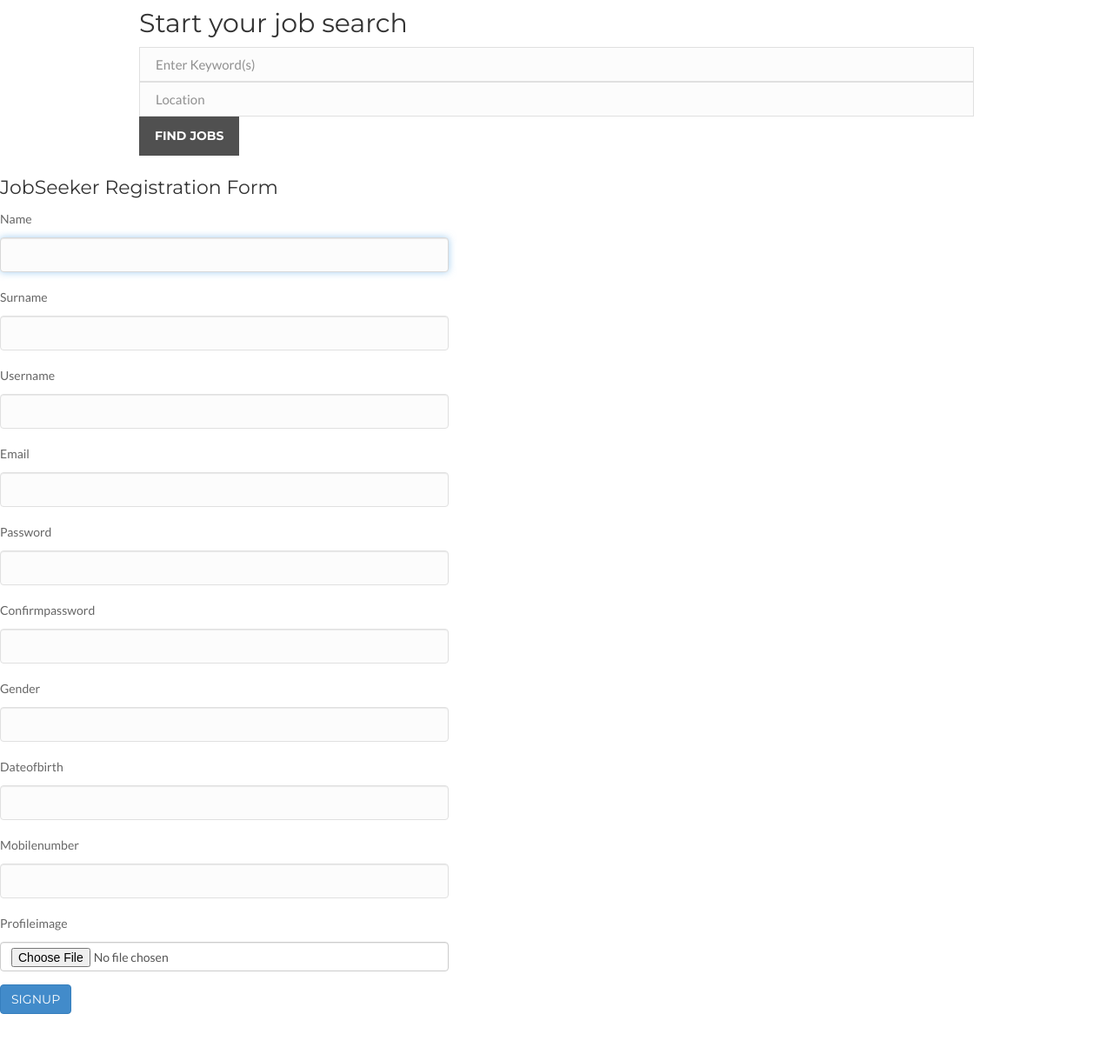
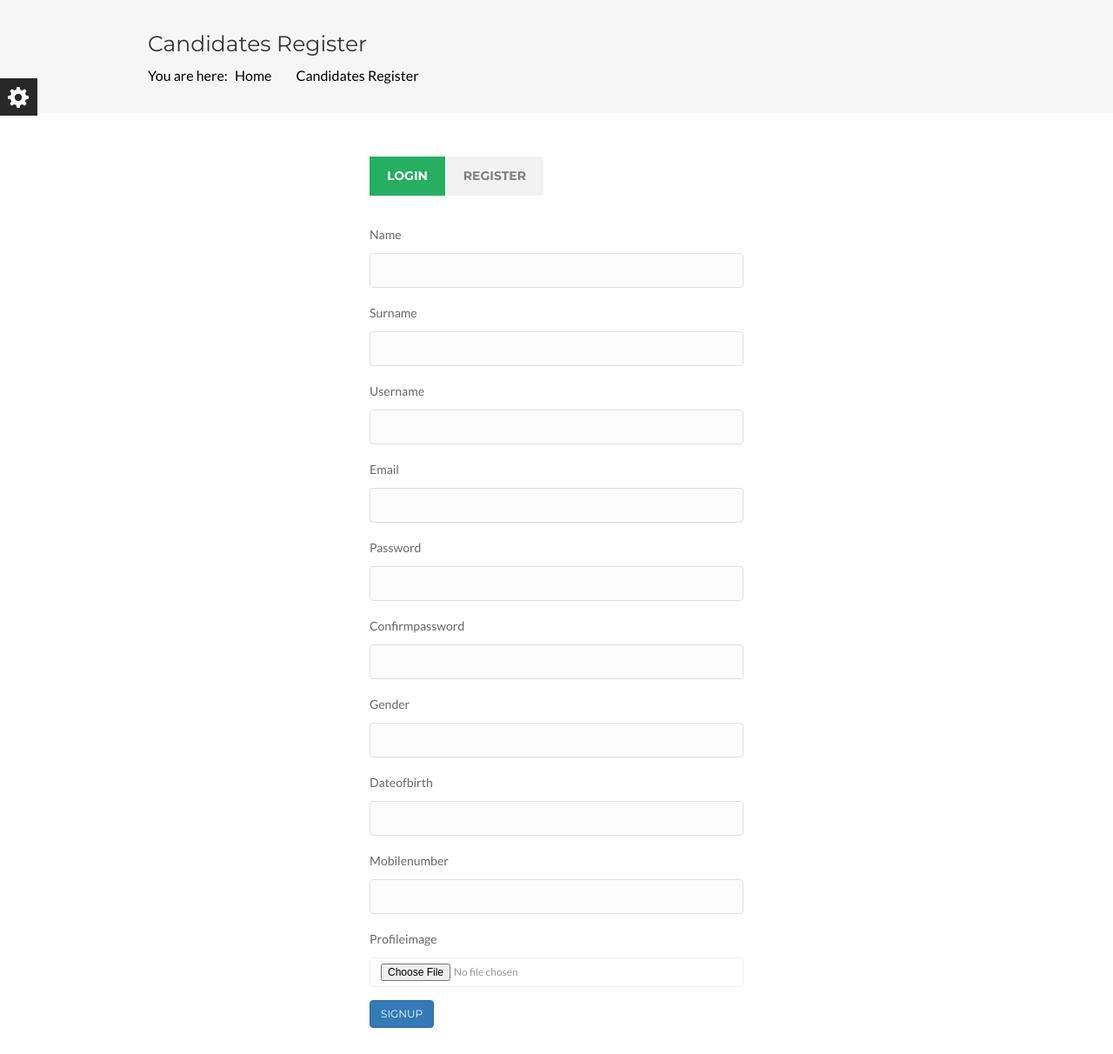
Before and after one commit to ewwgit/jobportal, a Yii app: template frontend/views/site/signup.php in a window 1280 px wide. Shown: the whole page at 87% size. Before the commit the page ends 1166 px from the top, so only its background shows below. Run offline with PHP 8.4 and a stand-in for Yii, Linux system fonts and the light colour scheme; the template is opened without the code that fills it, so the values that code supplies are empty; form fields are guessed from the names that the template uses; some libraries are stand-ins or nearby versions; some web fonts are replaced.

Commit message:
commit the signuppage after the stylesheet

```diff
--- a/frontend/views/site/signup.php
+++ b/frontend/views/site/signup.php
@@ -14,70 +14,114 @@
 
 ?>
 
+<!DOCTYPE html>
+<!--[if IE 8 ]><html class="ie ie8" lang="en"> <![endif]-->
+<!--[if (gte IE 9)|!(IE)]><!-->
+<html lang="en">
+<!--<![endif]-->
+<head>
 
-<html>
-<head>
-<title>Seeking an Job Portal Category Flat Bootstarp Resposive Website Template | Login :: w3layouts</title>
-<meta name="viewport" content="width=device-width, initial-scale=1">
-<meta http-equiv="Content-Type" content="text/html; charset=utf-8" />
-<meta name="keywords" content="Seeking Responsive web template, Bootstrap Web Templates, Flat Web Templates, Andriod Compatible web template,
-Smartphone Compatible web template, free webdesigns for Nokia, Samsung, LG, SonyErricsson, Motorola web design" />
-<script type="application/x-javascript"> addEventListener("load", function() { setTimeout(hideURLbar, 0); }, false); function hideURLbar(){ window.scrollTo(0,1); } </script>
-<link href="css/bootstrap-3.1.1.min.css" rel='stylesheet' type='text/css' />
-<!-- jQuery (necessary for Bootstrap's JavaScript plugins) -->
-<script src="js/jquery.min.js"></script>
-<script src="js/bootstrap.min.js"></script>
-<!-- Custom Theme files -->
-<link href="css/style.css" rel='stylesheet' type='text/css' />
-<link href='//fonts.googleapis.com/css?family=Roboto:100,200,300,400,500,600,700,800,900' rel='stylesheet' type='text/css'>
-<!----font-Awesome----->
-<link href="css/font-awesome.css" rel="stylesheet">
-<!----font-Awesome----->
+<!-- Basic Page Needs
+================================================== -->
+<meta charset="utf-8">
+<title>Work Scout</title>
+
+<!-- Mobile Specific Metas
+================================================== -->
+<meta name="viewport" content="width=device-width, initial-scale=1, maximum-scale=1">
+
+<!-- CSS
+================================================== -->
+<link href="css/bootstrap.min.css" rel="stylesheet" type="text/css">
+<link rel="stylesheet" href="css/style.css">
+<link rel="stylesheet" href="css/colors/green.css" id="colors">
+
+
+<!--[if lt IE 9]>
+	<script src="http://html5shim.googlecode.com/svn/trunk/html5.js"></script>
+<![endif]-->
+
 </head>
+<style>
+
+label.radio-inline{display:inline-block;}
+label.upload-btn i{color:#fff !important; margin-right:20px !important;}
+
+</style>
+
+
 
 <body>
-<div class="site-login">
 
-<div class="banner_1">
+  <div class="clearfix"></div>
+
+
+<div id="titlebar" class="single">
     <div class="container">
-		<div id="search_wrapper1">
-		   <div id="search_form" class="clearfix">
-		    <h1>Start your job search</h1>
-		    <p>
-			 <input type="text" class="text" placeholder=" " value="Enter Keyword(s)" onfocus="this.value = '';" onblur="if (this.value == '') {this.value = 'Enter Keyword(s)';}">
-			 <input type="text" class="text" placeholder=" " value="Location" onfocus="this.value = '';" onblur="if (this.value == '') {this.value = 'Location';}">
-			 <label class="btn2 btn-2 btn2-1b"><input type="submit" value="Find Jobs"></label>
-			</p>
-           </div>
+      <div class="sixteen columns">
+        <h2>Candidates Register</h2>
+        <nav id="breadcrumbs">
+          <ul>
+            <li>You are here:</li>
+            <li><a href="#">Home</a></li>
+            <li>Candidates Register</li>
+          </ul>
+        </nav>
       </div>
     </div>
   </div>
 
-<div class="row">
-        <div class="col-lg-5">
 
-        <div class="section-title">
-                            <h3>JobSeeker Registration Form</h3>
-                        </div>
+  <div class="container">
+    <div class="my-account">
+      <ul class="tabs-nav">
+        <li class=""><a href="#tab1">Login</a></li>
+        <li><a href="#tab2">Register</a></li>
+      </ul>
+      <div class="tabs-container">
 
+
+
+        <div class="tab-content" id="tab2" style="display: none;">
           <?php $form = ActiveForm::begin(['id' => 'form-signup']); ?>
+          <form method="post" class="register">
+
+          <p class="form-row form-row-wide">
 
               <?= $form->field($model, 'name')->textInput(['autofocus' => true]) ?>
+
+
              <?= $form->field($model, 'surname')->textInput(['autofocus' => true]) ?>
 
-                 <?= $form->field($model, 'username')->textInput(['autofocus' => true]) ?>
+
+              <?= $form->field($model, 'username')->textInput(['autofocus' => true])?>
+
+          </p>
+          <p class="form-row form-row-wide">
 
              <?= $form->field($model, 'email')->textInput(['autofocus' => true]) ?>
 
+          </p>
+          <p class="form-row form-row-wide">
+
              <?= $form->field($model, 'password')->passwordInput() ?>
+
+          </p>
+          <p class="form-row form-row-wide">
 
                <?= $form->field($model, 'confirmpassword')->passwordInput() ?>
 
-                 <?= $form->field($model, 'gender')->radioList(['male'=>'male','female'=>'female'],['prompt' =>'<---select gender--->'])?>
+          </p>
+          <p class="form-row form-row-wide">
 
 
 
+                 <?= $form->field($model, 'gender')->radioList(['male'=>'male','female'=>'female'],['prompt' =>'<---select gender--->'])?>
 
+          </p>
+
+          <p class="form-row form-row-wide">
+           <div class="form-group">
 
                 <?= $form->field($model, 'dateofbirth')->widget(
     DatePicker::className(), [
@@ -91,16 +135,140 @@
         ]
 ]);?>
 
+          </p>
+
+           <p class="form-row form-row-wide">
+
                   <?= $form->field($model, 'mobilenumber')->textInput(['autofocus' => true]) ?>
+
+          </p>
+
+          <p class="form-row form-row-wide">
+
 
 				   <?= $form->field($model, 'profileimage')->fileInput(['maxlength' => true]) ?>
 
+          </p>
 
-                <div class="form-group">
+
+
+
+
+
+
+
+
+
+          <p class="form-row">
                <?= Html::submitButton('Signup', ['class' => 'btn btn-primary', 'name' => 'signup-button']) ?>
+          </p>
+
+          </form>
+          <?php ActiveForm::end(); ?>
+        </div>
+        </div>
+        </div>
         </div>
 
-            <?php ActiveForm::end(); ?>
 
+
+<script src="scripts/jquery-2.1.3.min.js"></script>
+<script src="scripts/custom.js"></script>
+<script src="scripts/jquery.superfish.js"></script>
+<script src="scripts/jquery.themepunch.tools.min.js"></script>
+<script src="scripts/jquery.themepunch.revolution.min.js"></script>
+<script src="scripts/jquery.themepunch.showbizpro.min.js"></script>
+<script src="scripts/jquery.flexslider-min.js"></script>
+<script src="scripts/chosen.jquery.min.js"></script>
+<script src="scripts/jquery.magnific-popup.min.js"></script>
+<script src="scripts/waypoints.min.js"></script>
+<script src="scripts/jquery.counterup.min.js"></script>
+<script src="scripts/jquery.jpanelmenu.js"></script>
+<script src="scripts/stacktable.js"></script>
+<script src="scripts/headroom.min.js"></script>
+<script src="scripts/vendor-datepicker.js"></script>
+<script src="scripts/vendor-date.js"></script>
+
+<!-- Style Switcher-->
+
+<script src="scripts/switcher.js"></script>
+<div id="style-switcher">
+  <h2>Style Switcher <a href="#"></a></h2>
+  <div>
+    <h3>Predefined Colors</h3>
+    <ul class="colors" id="color1">
+      <li><a href="#" class="green" title="Green"></a></li>
+      <li><a href="#" class="blue" title="Blue"></a></li>
+      <li><a href="#" class="orange" title="Orange"></a></li>
+      <li><a href="#" class="navy" title="Navy"></a></li>
+      <li><a href="#" class="yellow" title="Yellow"></a></li>
+      <li><a href="#" class="peach" title="Peach"></a></li>
+      <li><a href="#" class="beige" title="Beige"></a></li>
+      <li><a href="#" class="purple" title="Purple"></a></li>
+      <li><a href="#" class="celadon" title="Celadon"></a></li>
+      <li><a href="#" class="pink" title="Pink"></a></li>
+      <li><a href="#" class="red" title="Red"></a></li>
+      <li><a href="#" class="brown" title="Brown"></a></li>
+      <li><a href="#" class="cherry" title="Cherry"></a></li>
+      <li><a href="#" class="cyan" title="Cyan"></a></li>
+      <li><a href="#" class="gray" title="Gray"></a></li>
+      <li><a href="#" class="olive" title="Olive"></a></li>
+    </ul>
+    <h3>Layout Style</h3>
+    <div class="layout-style">
+      <select id="layout-style">
+        <option value="2">Wide</option>
+        <option value="1">Boxed</option>
+      </select>
     </div>
+    <h3>Header Style</h3>
+    <div class="layout-style">
+      <select id="header-style">
+        <option value="1">Style 1</option>
+        <option value="2">Style 2</option>
+        <option value="3">Style 3</option>
+      </select>
     </div>
+    <h3>Background Image</h3>
+    <ul class="colors bg" id="bg">
+      <li><a href="#" class="bg1"></a></li>
+      <li><a href="#" class="bg2"></a></li>
+      <li><a href="#" class="bg3"></a></li>
+      <li><a href="#" class="bg4"></a></li>
+      <li><a href="#" class="bg5"></a></li>
+      <li><a href="#" class="bg6"></a></li>
+      <li><a href="#" class="bg7"></a></li>
+      <li><a href="#" class="bg8"></a></li>
+      <li><a href="#" class="bg9"></a></li>
+      <li><a href="#" class="bg10"></a></li>
+      <li><a href="#" class="bg11"></a></li>
+      <li><a href="#" class="bg12"></a></li>
+      <li><a href="#" class="bg13"></a></li>
+      <li><a href="#" class="bg14"></a></li>
+      <li><a href="#" class="bg15"></a></li>
+      <li><a href="#" class="bg16"></a></li>
+    </ul>
+    <h3>Background Color</h3>
+    <ul class="colors bgsolid" id="bgsolid">
+      <li><a href="#" class="green-bg" title="Green"></a></li>
+      <li><a href="#" class="blue-bg" title="Blue"></a></li>
+      <li><a href="#" class="orange-bg" title="Orange"></a></li>
+      <li><a href="#" class="navy-bg" title="Navy"></a></li>
+      <li><a href="#" class="yellow-bg" title="Yellow"></a></li>
+      <li><a href="#" class="peach-bg" title="Peach"></a></li>
+      <li><a href="#" class="beige-bg" title="Beige"></a></li>
+      <li><a href="#" class="purple-bg" title="Purple"></a></li>
+      <li><a href="#" class="red-bg" title="Red"></a></li>
+      <li><a href="#" class="pink-bg" title="Pink"></a></li>
+      <li><a href="#" class="celadon-bg" title="Celadon"></a></li>
+      <li><a href="#" class="brown-bg" title="Brown"></a></li>
+      <li><a href="#" class="cherry-bg" title="Cherry"></a></li>
+      <li><a href="#" class="cyan-bg" title="Cyan"></a></li>
+      <li><a href="#" class="gray-bg" title="Gray"></a></li>
+      <li><a href="#" class="olive-bg" title="Olive"></a></li>
+    </ul>
+  </div>
+  <div id="reset"><a href="#" class="button color">Reset</a></div>
+</div>
+</body>
+</html>
```
Lines whose indentation alone changed are shown as unchanged.
